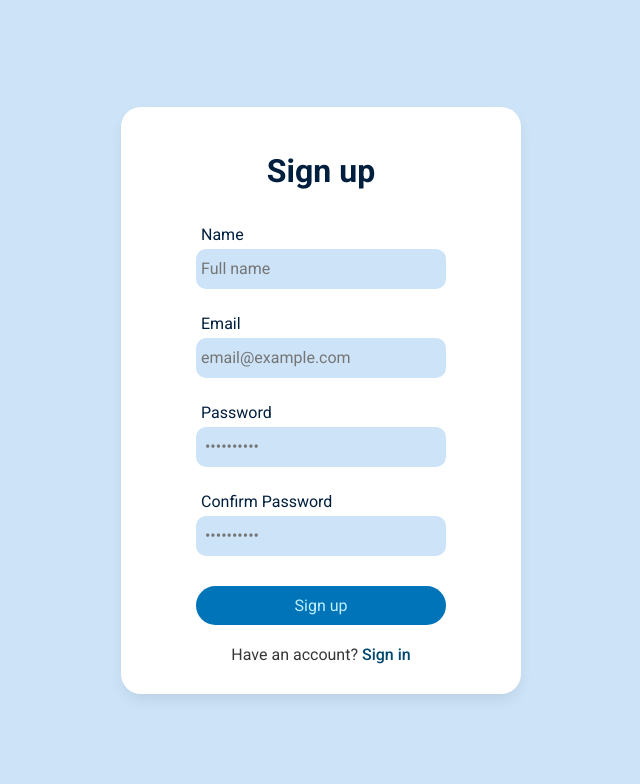
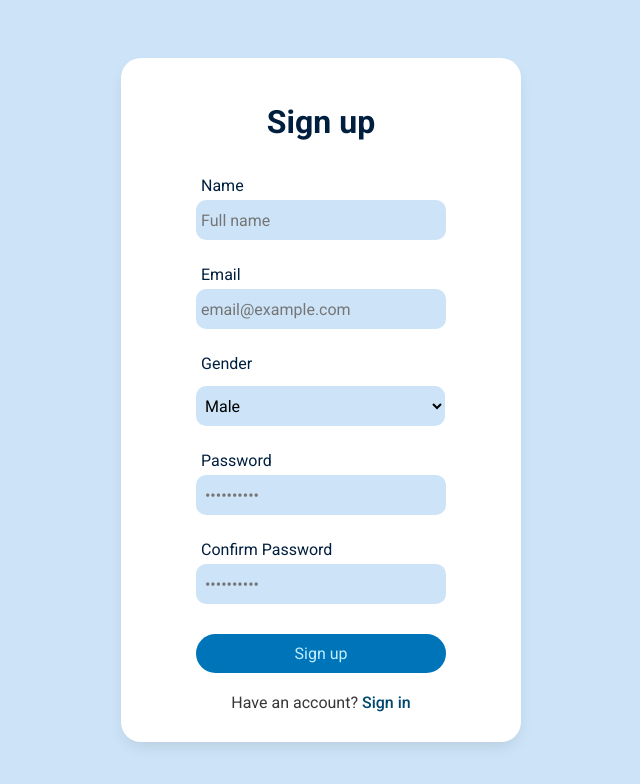
Before and after one commit to Tharindu-Dasantha/MedHouse, a React (Vite) app in the folder MedHouse/: page /login in a window 1280 px wide. Both pictures are taken after a click on the element "Sign up". Shown: the top 784 px of the page, without its empty margins (319-959 px from the left). Built offline with nearby package versions, Linux system fonts and the light colour scheme.

Commit message:
gender added to the sign up page

```diff
--- a/MedHouse/src/Pages/Sign-in-up/Subfiles/Signup.jsx
+++ b/MedHouse/src/Pages/Sign-in-up/Subfiles/Signup.jsx
@@ -13,6 +13,14 @@ function Signup({setSignin}) {
                 <label htmlFor="sign-up-email">Email</label>
                 <input type="email" name="sign-up-email" id="sign-up-email" placeholder="email@example.com" required/>
             </div>
+            <div className="sign-up-gender">
+              <label htmlFor="sign-up-gender">Gender</label>
+              <select name="sign-up-gender" id="sign-up-gender">
+                <option value="male">Male</option>
+                <option value="female">Female</option>
+                <option value="other">Other</option>
+              </select>
+                        </div>
             <div className="sign-up-pasword">
                 <label htmlFor="sign-up-password">Password</label>
                 <input type="password" name="sign-up-password" id="sign-up-password" placeholder=" ••••••••••" required/>
--- a/MedHouse/src/Pages/Sign-in-up/signInUp.css
+++ b/MedHouse/src/Pages/Sign-in-up/signInUp.css
@@ -36,8 +36,11 @@
     flex-direction: column;
     margin: 10px 0;
 }
+.sign-in-up-page-container .sign-main-container div select{
+    width:249px;
+}
 
-.sign-in-up-page-container .sign-main-container div input{
+.sign-in-up-page-container .sign-main-container div input, select{
     border: none;
     height: 40px;
     /* object-fit:scale-down; */
```
